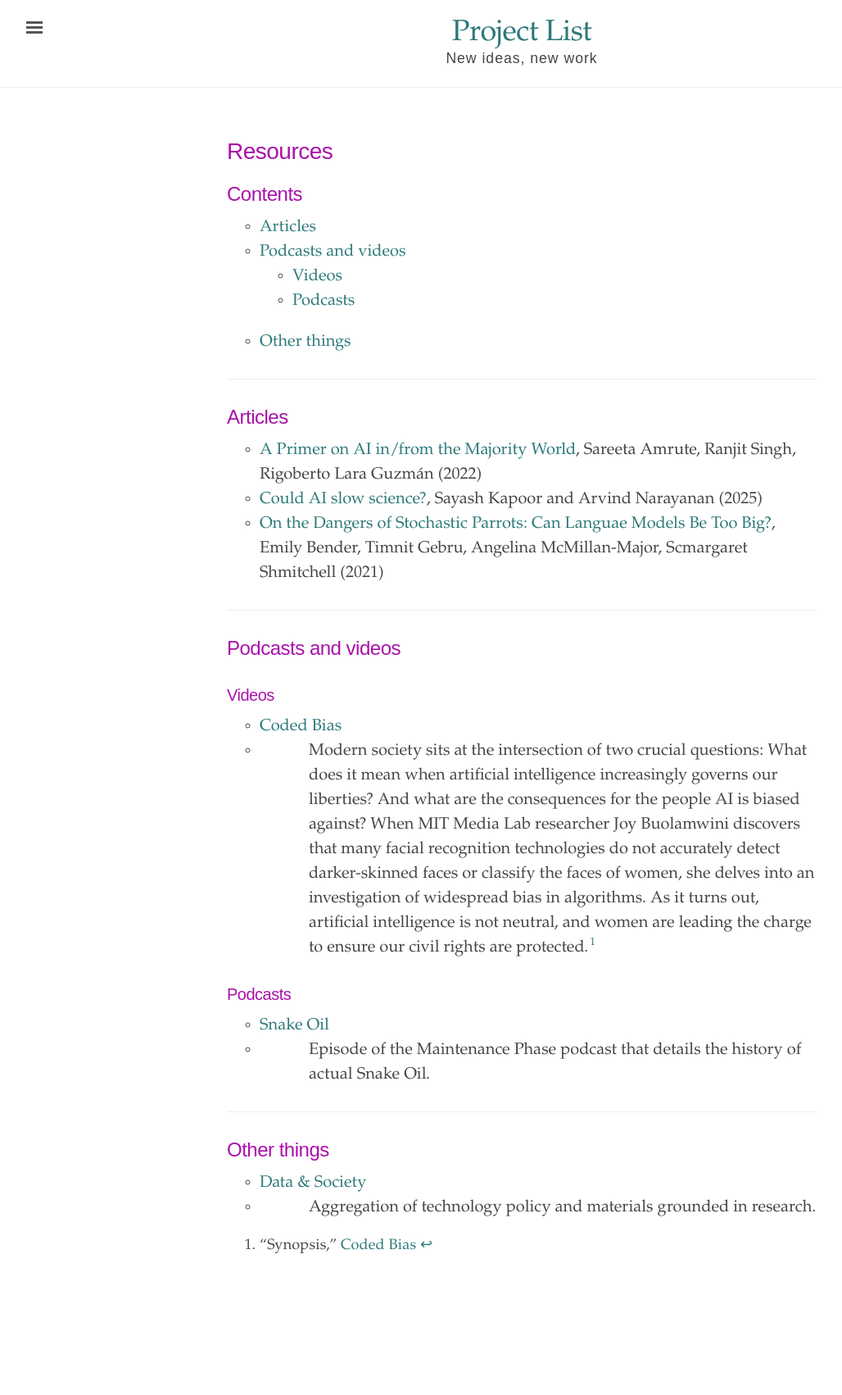
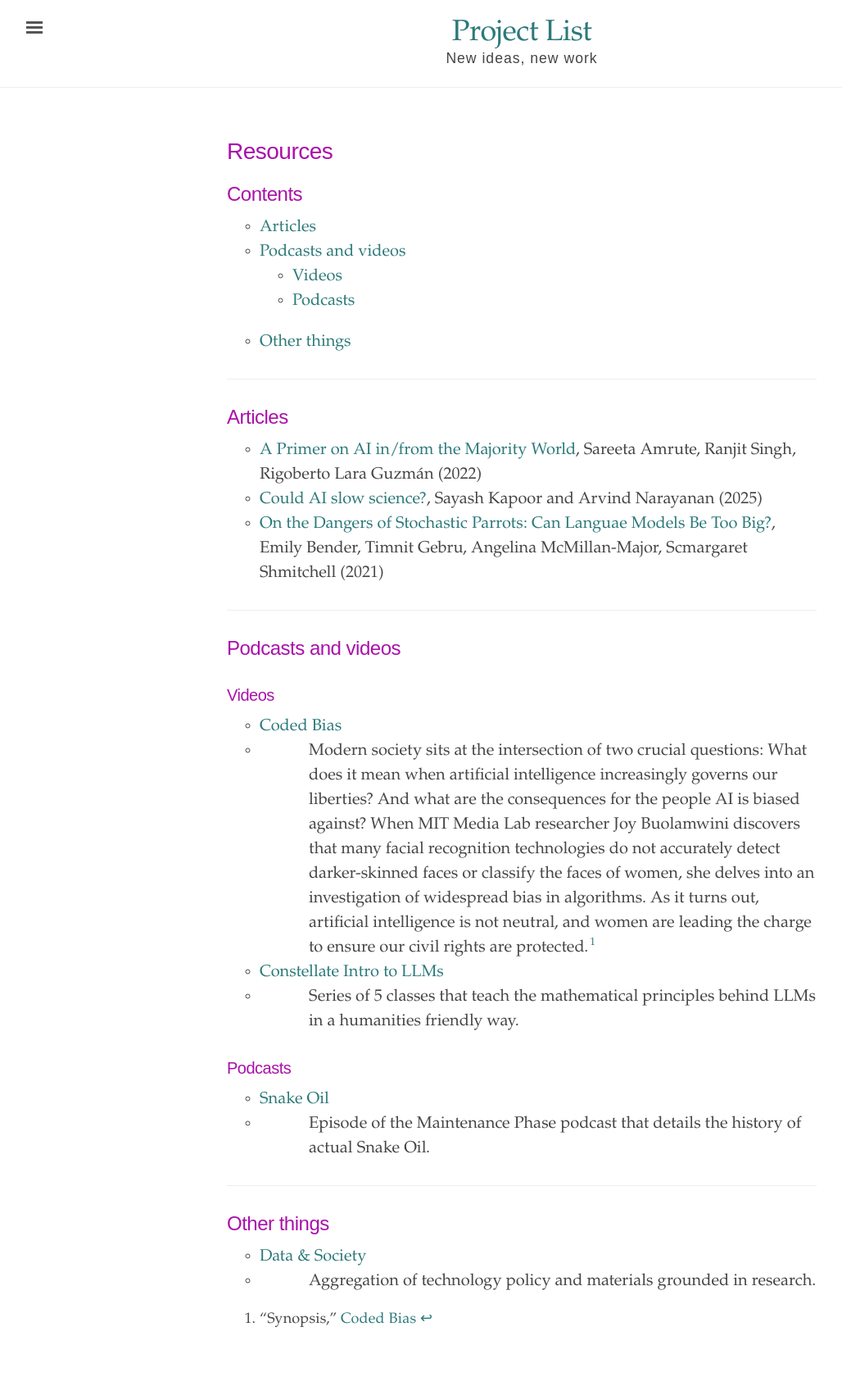
Before and after one commit to ylimem/ed, a Jekyll site: the page built from resources.md, in a window 1280 px wide. Shown: the whole page at 82% size, without its empty margins (3-1031 px from the left). Built offline with Jekyll 4.4.1, drawn with Linux system fonts in a browser that asks for light colours; before the commit the page ends 1612 px from its top, so only the background shows below that.

Commit message:
updated resources page and list

```diff
--- a/resources.md
+++ b/resources.md
@@ -25,6 +25,8 @@ author: Emily McGinn
 
 - [Coded Bias](https://www.codedbias.com/about)
 - {:.indent-3} Modern society sits at the intersection of two crucial questions: What does it mean when artificial intelligence increasingly governs our liberties? And what are the consequences for the people AI is biased against? When MIT Media Lab researcher Joy Buolamwini discovers that many facial recognition technologies do not accurately detect darker-skinned faces or classify the faces of women, she delves into an investigation of widespread bias in algorithms. As it turns out, artificial intelligence is not neutral, and women are leading the charge to ensure our civil rights are protected.[^fn1]
+- [Constellate Intro to LLMs](https://www.youtube.com/@Constellate_org)
+- {:.indent-3} Series of 5 classes that teach the mathematical principles behind LLMs in a humanities friendly way.
 
 ### Podcasts
 - [Snake Oil](https://podcasts.apple.com/us/podcast/snake-oil/id1535408667?i=1000507558767)
```
Also changed, not shown: _texts/readinggroup.md (+2 -1 lines).
